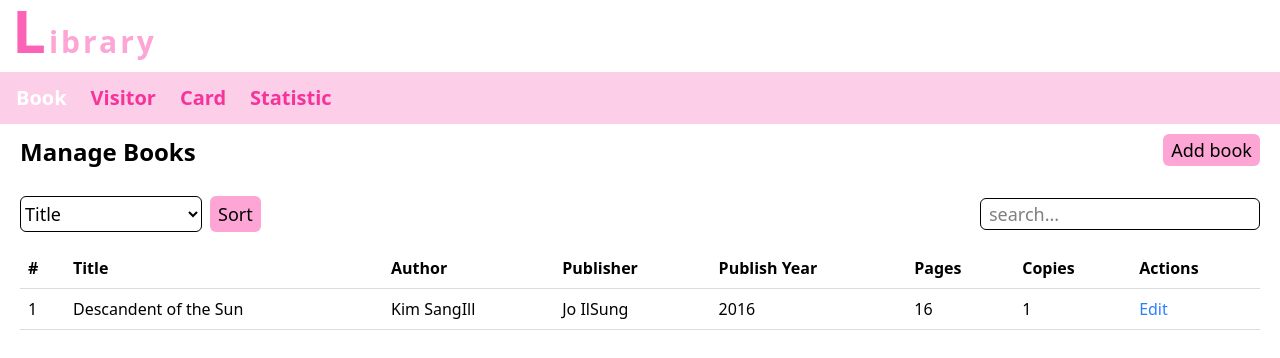
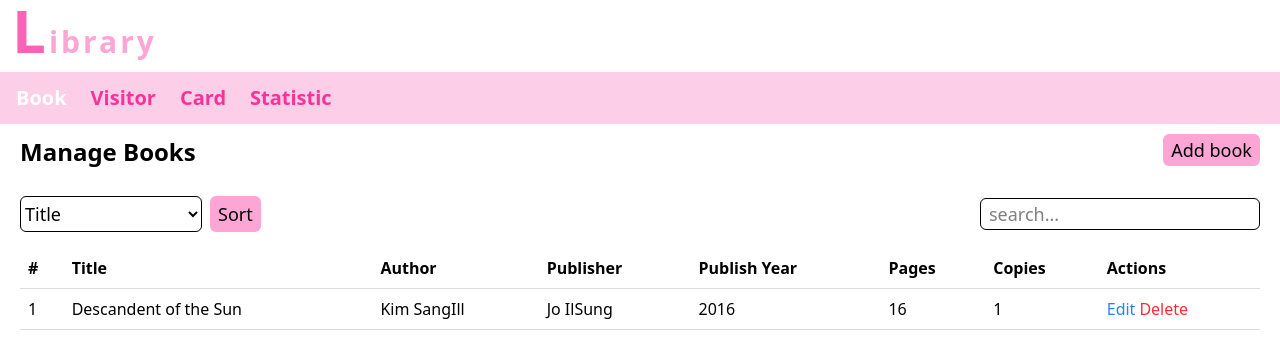
Before and after one commit to Meimei07/library-website-react-js, a React (Vite) app: page /book in a window 1280 px wide. Shown: the top 358 px of the page. Built offline with nearby package versions, Linux system fonts and the light colour scheme.

Commit message:
Add book editing functionality; update Form, Table, and RootLayout components to manage edit state and handle edits

```diff
--- a/src/layouts/RootLayout.jsx
+++ b/src/layouts/RootLayout.jsx
@@ -15,6 +15,7 @@ const RootLayout = () => {
   ];
 
   const [books, setBooks] = useState(initBooks);
+  const [editBook, setEditBook] = useState(null);
 
   function handleAddBook(book) {
     book.copies = parseInt(book.copies);
@@ -22,6 +23,21 @@ const RootLayout = () => {
 
     setBooks([...books, book]);
     console.log(book);
+  }
+
+  function onEdit(id) {
+    const matchingBook = books.find((book) => book.id === id);
+    setEditBook(matchingBook);
+    console.log(matchingBook);
+  }
+
+  function handleEditBook(book) {
+    book.copies = parseInt(book.copies);
+
+    setBooks(
+      books.map((b) => (b.id === editBook.id ? { ...b, ...book, id: b.id } : b))
+    );
+    console.log("update");
   }
 
   return (
@@ -38,7 +54,16 @@ const RootLayout = () => {
         <NavLink to="statistic">Statistic</NavLink>
       </ul>
 
-      <Outlet context={{ handleAddBook, books }} />
+      <Outlet
+        context={{
+          books,
+          handleAddBook,
+          onEdit,
+          editBook,
+          setEditBook,
+          handleEditBook,
+        }}
+      />
     </div>
   );
 };
--- a/src/pages/book/Book.jsx
+++ b/src/pages/book/Book.jsx
@@ -1,9 +1,9 @@
 import React from "react";
 import Table from "./Table";
-import { NavLink, useOutletContext } from "react-router-dom";
+import { Link, useOutletContext } from "react-router-dom";
 
 const Book = () => {
-  const { books } = useOutletContext();
+  const { books, onEdit } = useOutletContext();
 
   return (
     <div className="px-2 sm:px-5">
@@ -13,12 +13,12 @@ const Book = () => {
         </div>
 
         <div>
-          <NavLink
+          <Link
             to="form"
             className="bg-pink-300 rounded-md py-1 px-2 text-sm cursor-pointer hover:bg-pink-200 sm:text-lg"
           >
             Add book
-          </NavLink>
+          </Link>
         </div>
       </div>
 
@@ -46,7 +46,7 @@ const Book = () => {
         </div>
       </div>
 
-      <Table books={books} />
+      <Table books={books} onEdit={onEdit} />
     </div>
   );
 };
--- a/src/pages/book/Form.jsx
+++ b/src/pages/book/Form.jsx
@@ -1,8 +1,9 @@
 import React from "react";
-import { NavLink, useOutletContext, useNavigate } from "react-router-dom";
+import { useOutletContext, useNavigate, Link } from "react-router-dom";
 
 const Form = () => {
-  const { handleAddBook } = useOutletContext();
+  const { handleAddBook, editBook, setEditBook, handleEditBook } =
+    useOutletContext();
   const navigate = useNavigate();
 
   const onSubmit = (event) => {
@@ -11,7 +12,13 @@ const Form = () => {
     const formData = new FormData(event.target);
     const book = Object.fromEntries(formData.entries());
 
-    handleAddBook(book);
+    if (editBook) {
+      handleEditBook(book);
+      setEditBook(null);
+    } else {
+      handleAddBook(book);
+    }
+
     navigate("/book");
   };
 
@@ -27,6 +34,7 @@ const Form = () => {
             placeholder="Title..."
             className="border py-1 px-1.5 rounded-sm sm:text-lg sm:h-10 sm:px-3"
             name="title"
+            defaultValue={editBook?.title || ""}
             required
           />
         </label>
@@ -38,6 +46,7 @@ const Form = () => {
             placeholder="Author..."
             className="border py-1 px-1.5 rounded-sm sm:text-lg sm:h-10 sm:px-3"
             name="author"
+            defaultValue={editBook?.author || ""}
             required
           />
         </label>
@@ -49,6 +58,7 @@ const Form = () => {
             placeholder="Publisher..."
             className="border py-1 px-1.5 rounded-sm sm:text-lg sm:h-10 sm:px-3"
             name="publisher"
+            defaultValue={editBook?.publisher || ""}
             required
           />
         </label>
@@ -60,6 +70,7 @@ const Form = () => {
             placeholder="Publish Year..."
             className="border py-1 px-1.5 rounded-sm sm:text-lg sm:h-10 sm:px-3"
             name="publishYear"
+            defaultValue={editBook?.publishYear || ""}
             required
           />
         </label>
@@ -71,6 +82,7 @@ const Form = () => {
             placeholder="Pages..."
             className="border py-1 px-1.5 rounded-sm sm:text-lg sm:h-10 sm:px-3"
             name="pages"
+            defaultValue={editBook?.pages || ""}
             required
           />
         </label>
@@ -82,6 +94,7 @@ const Form = () => {
             placeholder="Copies..."
             className="border py-1 px-1.5 rounded-sm sm:text-lg sm:h-10 sm:px-3"
             name="copies"
+            defaultValue={editBook?.copies || ""}
             required
           />
         </label>
@@ -94,12 +107,13 @@ const Form = () => {
             Save
           </button>
 
-          <NavLink
+          <Link
             to="../book"
+            onClick={() => setEditBook(null)}
             className="border rounded-md py-1 px-2 text-sm cursor-pointer hover:bg-gray-100 sm:text-lg"
           >
             Back
-          </NavLink>
+          </Link>
         </div>
       </form>
     </div>
--- a/src/pages/book/Table.jsx
+++ b/src/pages/book/Table.jsx
@@ -1,6 +1,7 @@
 import React from "react";
+import { Link } from "react-router-dom";
 
-const Table = ({ books }) => {
+const Table = ({ books, onEdit }) => {
   return (
     <div className="overflow-x-auto mt-4">
       <table className="min-w-full text-md">
@@ -29,8 +30,15 @@ const Table = ({ books }) => {
                 <td>{book.pages}</td>
                 <td>{book.copies}</td>
                 <td>
-                  <button className="text-blue-500 hover:underline">
+                  <Link
+                    to="form"
+                    onClick={() => onEdit(book.id)}
+                    className="text-blue-500 mr-1 cursor-pointer hover:underline"
+                  >
                     Edit
+                  </Link>
+                  <button className="text-red-500 cursor-pointer hover:underline">
+                    Delete
                   </button>
                 </td>
               </tr>
```
